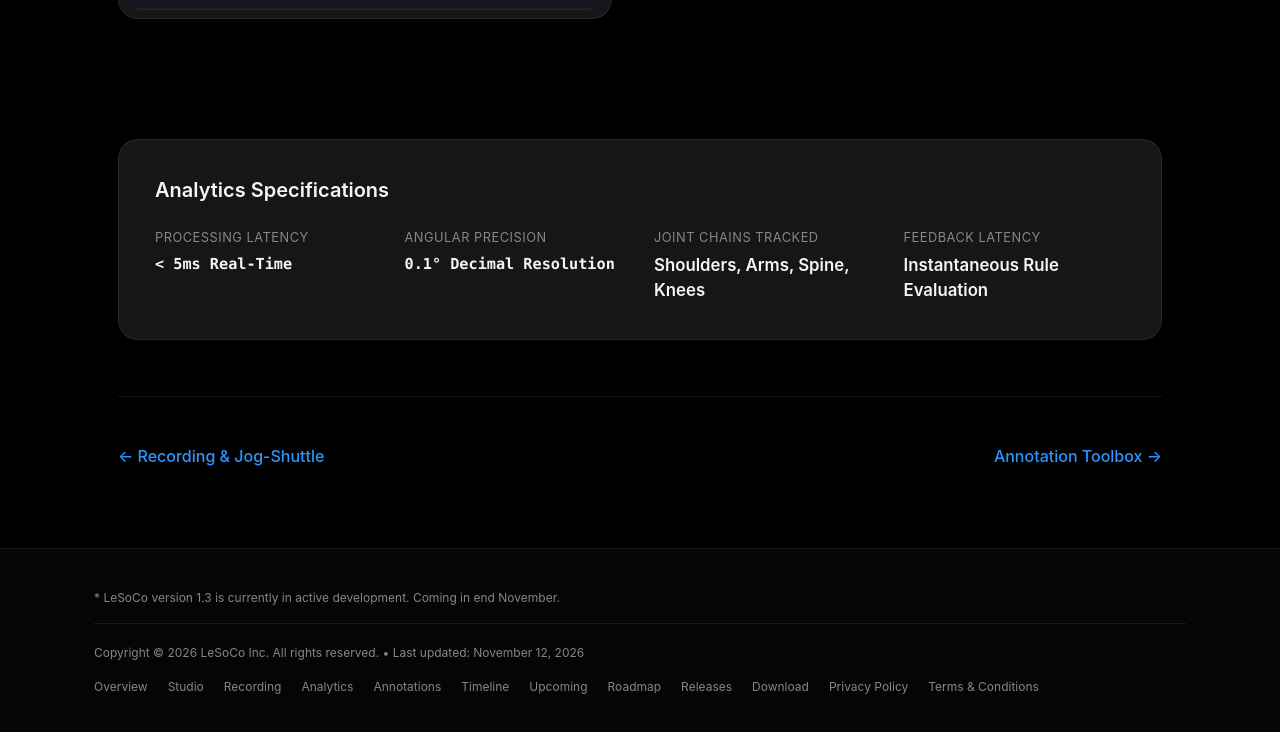
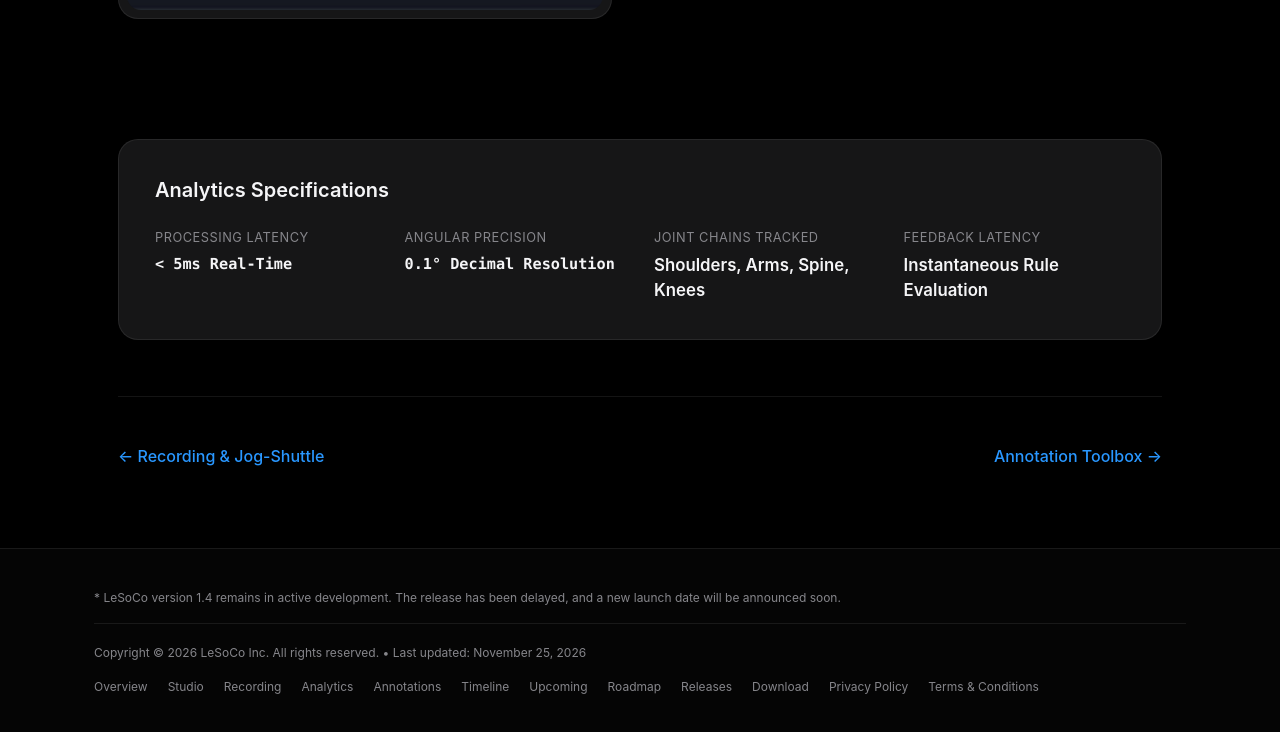
Before and after one commit to sniffuntidypond/LeSoCo-Website, a plain HTML site: page analytics.html in a window 1280 px wide. Shown: the part 2927-3659 px from the top of the page. Drawn offline with Linux system fonts and the light colour scheme.

Commit message:
Update analytics.html

```diff
--- a/analytics.html
+++ b/analytics.html
@@ -167,10 +167,10 @@
   <footer class="apple-footer">
     <div class="apple-container">
       <div class="apple-footer-note">
-        * LeSoCo version 1.3 is currently in active development. Coming in end November.
+        * LeSoCo version 1.4 remains in active development. The release has been delayed, and a new launch date will be announced soon.
       </div>
       <div class="apple-footer-bottom">
-        <div>Copyright &copy; <span id="year"></span> LeSoCo Inc. All rights reserved. &bull; Last updated: November 12, 2026</div>
+        <div>Copyright &copy; <span id="year"></span> LeSoCo Inc. All rights reserved. &bull; Last updated: November 25, 2026</div>
         <div class="apple-footer-links">
           <a href="index.html">Overview</a>
           <a href="studio.html">Studio</a>
```
